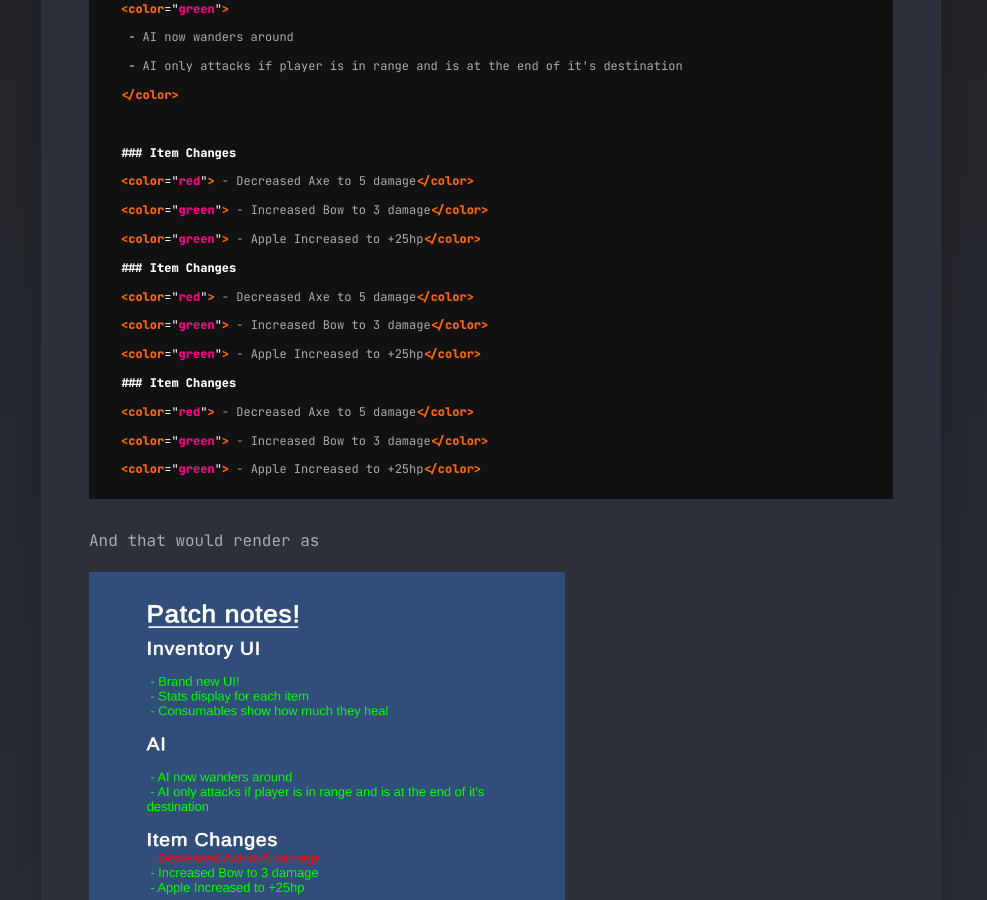
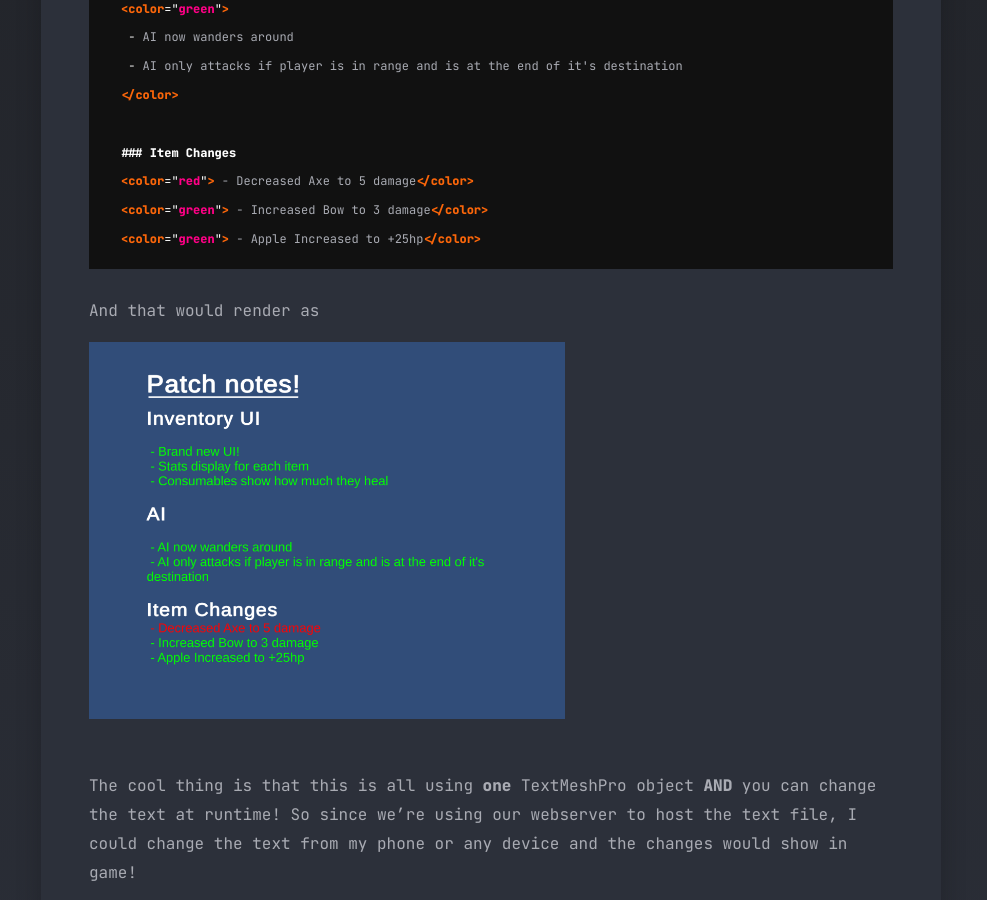
Before and after one commit to nativvstudios/nativvstudios.github.io, a Jekyll site: the page built from all_collections/_posts/2022-01-07-unity-news-info-box.md, in a window 1280 px wide and 900 px high, scrolled down 5093 px. Shown: the whole window, without its empty margins (149-1136 px from the left). Built offline with Jekyll 4.4.1, drawn with Linux system fonts in a browser that asks for light colours; nearby versions of some CDN libraries; comment, search, counter and statistics services are not loaded.

Commit message:
Changes: -No more css moved everything to sass -Changes to a few gems to get livereload working -Fixed error in post

````diff
--- a/Gemfile
+++ b/Gemfile
@@ -2,3 +2,4 @@
 source "https://rubygems.org"
 
 gem "github-pages", "~> 219", group: :jekyll_plugins
+gem 'eventmachine', '1.2.7', git: 'https://github.com/eventmachine/eventmachine.git', tag: 'v1.2.7'
--- a/all_collections/_posts/2022-01-07-unity-news-info-box.md
+++ b/all_collections/_posts/2022-01-07-unity-news-info-box.md
@@ -150,14 +150,6 @@ So for example in the text document you could do something like
 <color="red"> - Decreased Axe to 5 damage</color>
 <color="green"> - Increased Bow to 3 damage</color>
 <color="green"> - Apple Increased to +25hp</color>
-### Item Changes
-<color="red"> - Decreased Axe to 5 damage</color>
-<color="green"> - Increased Bow to 3 damage</color>
-<color="green"> - Apple Increased to +25hp</color>
-### Item Changes
-<color="red"> - Decreased Axe to 5 damage</color>
-<color="green"> - Increased Bow to 3 damage</color>
-<color="green"> - Apple Increased to +25hp</color>
 ```
 
 And that would render as <br>
--- a/assets/css/common.css
+++ b/assets/css/common.scss
@@ -1,3 +1,7 @@
+---
+
+---
+
 :root {
   --gray-1: #3f3f3f;
   --gray-2: #32353a;
--- a/assets/css/syntax.css
+++ b/assets/css/syntax.scss
@@ -1,4 +1,6 @@
-/* syntax */
+---
+
+---
 
 .highlight .hll {
   background-color: #333333;
````
Also changed, not shown: Gemfile.lock.
